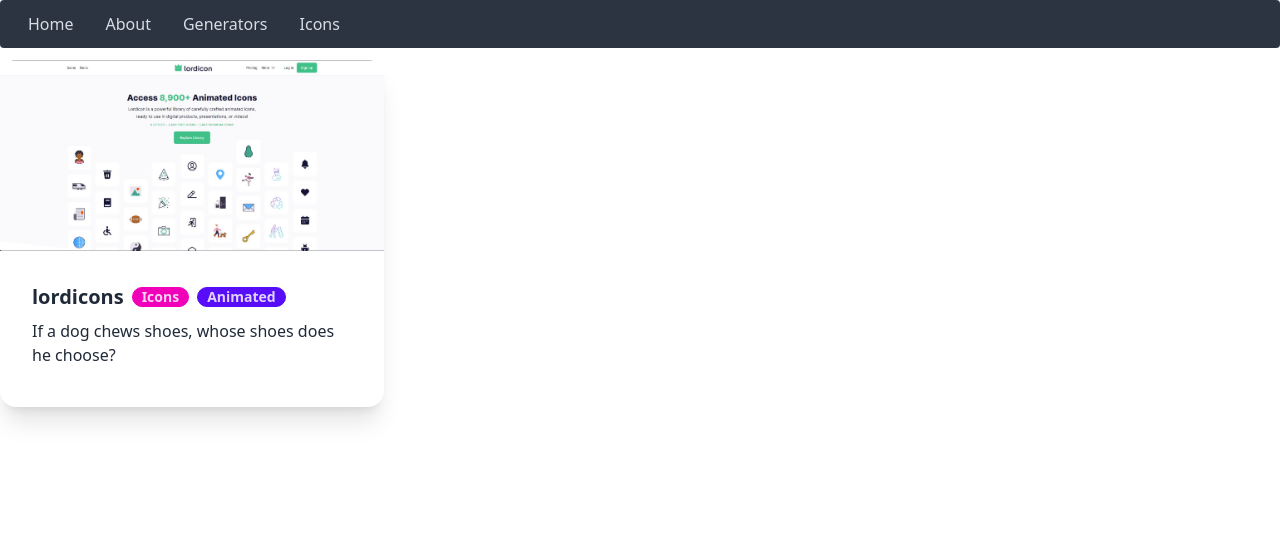
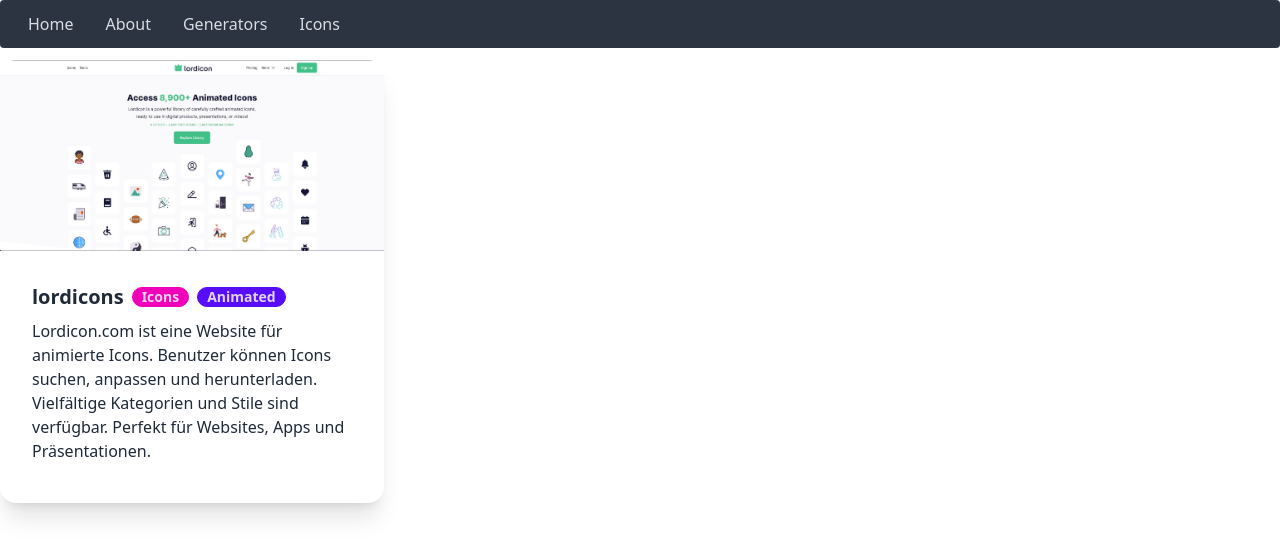
Before and after one commit to Yokosumi/useful-links, a Vue app: page /icons in a window 1280 px wide. Shown: the top 556 px of the page. Built offline with nearby package versions, Linux system fonts and the light colour scheme.

Commit message:
parsing .json data works

```diff
--- a/src/components/ItemCard.vue
+++ b/src/components/ItemCard.vue
@@ -1,15 +1,17 @@
 <template>
   <div class="card w-96 bg-base-100 shadow-xl mt-3">
-    <figure>
+    <figure class="bg-white">
       <a :href="jasonData[0].url"><img :src="jasonData[0].image" alt="preview" /> </a>
     </figure>
     <div class="card-body">
       <h2 class="card-title">
         {{ jasonData[0].name }}
-        <div class="badge badge-secondary">Icons</div>
-        <div class="badge badge-primary">Animated</div>
+        <div class="badge badge-secondary">{{ jasonData[0].firstBadge }}</div>
+        <div class="badge badge-primary">{{ jasonData[0].secondBadge }}</div>
       </h2>
-      <p>If a dog chews shoes, whose shoes does he choose?</p>
+      <p>
+        {{ jasonData[0].description }}
+      </p>
       <div class="card-actions justify-end"></div>
     </div>
   </div>
--- a/src/data/data.json
+++ b/src/data/data.json
@@ -3,6 +3,7 @@
     "name": "lordicons",
     "url": "https://lordicon.com/",
     "image": "/images/lordicon.JPG",
+    "description": "Lordicon.com ist eine Website für animierte Icons. Benutzer können Icons suchen, anpassen und herunterladen. Vielfältige Kategorien und Stile sind verfügbar. Perfekt für Websites, Apps und Präsentationen.",
     "firstBadge": "Icons",
     "secondBadge": "Animated"
   }
```
